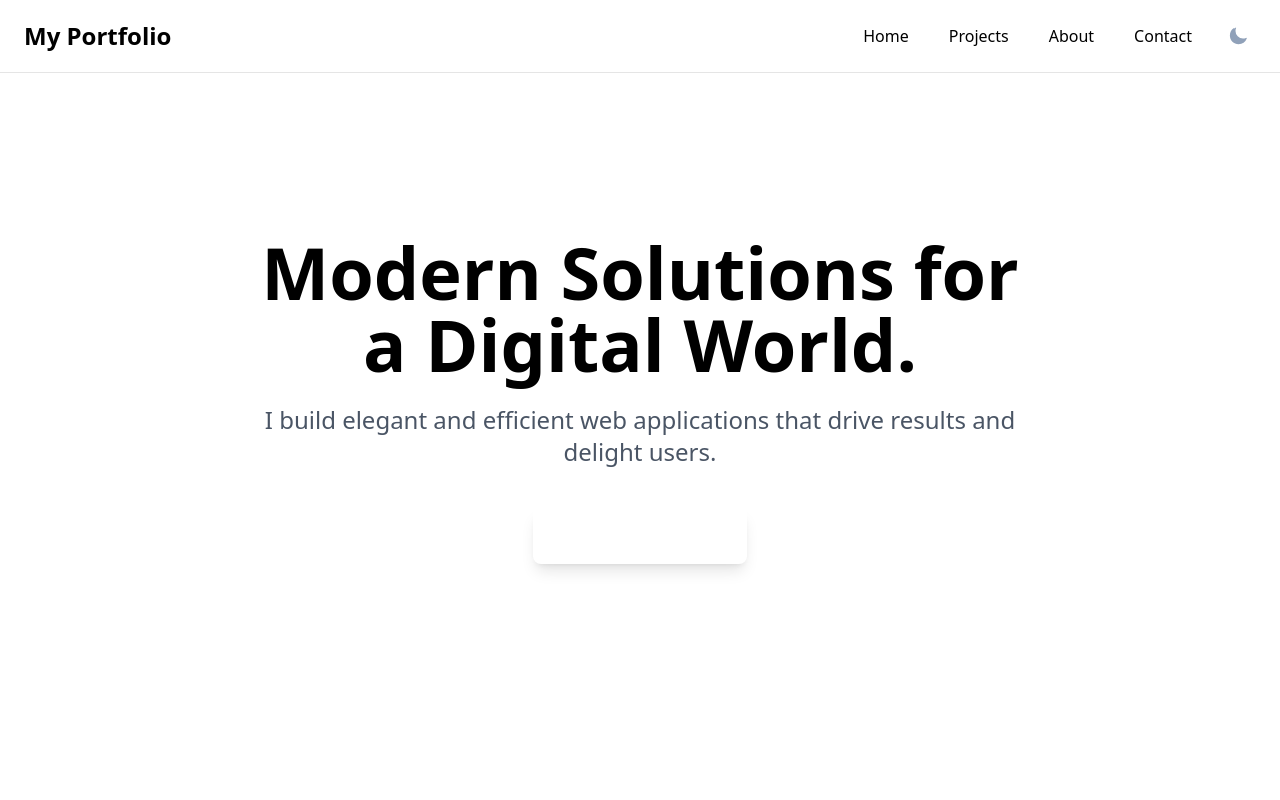
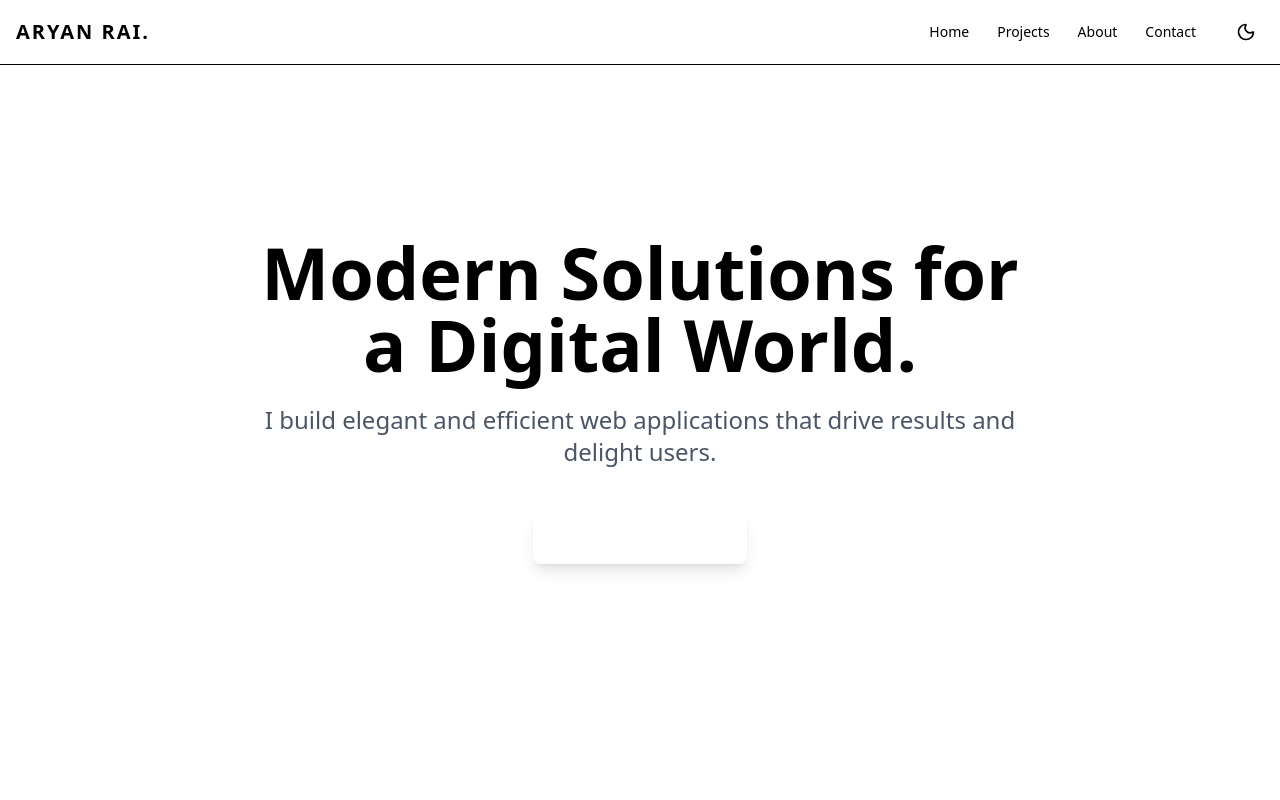
Before and after one commit to aryanX23/personal-portfolio, a Next.js app: page / in a window 1280 px wide. Shown: the top 800 px of the page. Built offline with nearby package versions, Linux system fonts and the light colour scheme.

Commit message:
improving base layer css and animations all over the project

```diff
--- a/package.json
+++ b/package.json
@@ -9,11 +9,14 @@
     "lint": "next lint"
   },
   "dependencies": {
+    "clsx": "^2.1.1",
     "framer-motion": "^12.18.1",
+    "lucide-react": "^0.515.0",
     "next": "15.3.3",
     "next-themes": "^0.4.6",
     "react": "^19.0.0",
-    "react-dom": "^19.0.0"
+    "react-dom": "^19.0.0",
+    "tailwind-merge": "^3.3.1"
   },
   "devDependencies": {
     "@eslint/eslintrc": "^3",
--- a/src/app/components/Header.tsx
+++ b/src/app/components/Header.tsx
@@ -1,153 +1,198 @@
 "use client";
 
 import Link from "next/link";
-import React, { useState, useEffect } from "react";
-import { motion, AnimatePresence } from "framer-motion"; // Import AnimatePresence
-import { useTheme } from "next-themes"; // Import useTheme
-
-// A simple sun and moon icon for the toggle
-const SunIcon = (props: React.SVGProps<SVGSVGElement>) => (
-	<svg
-		xmlns="http://www.w3.org/2000/svg"
-		viewBox="0 0 24 24"
-		fill="currentColor"
-		{...props}
-	>
-		<path d="M12 2.25a.75.75 0 01.75.75v2.25a.75.75 0 01-1.5 0V3a.75.75 0 01.75-.75zM7.5 12a4.5 4.5 0 119 0 4.5 4.5 0 01-9 0zM18.894 6.166a.75.75 0 00-1.06-1.06l-1.591 1.59a.75.75 0 101.06 1.061l1.591-1.59zM21.75 12a.75.75 0 01-.75.75h-2.25a.75.75 0 010-1.5H21a.75.75 0 01.75.75zM17.834 18.894a.75.75 0 001.06-1.06l-1.59-1.591a.75.75 0 10-1.061 1.06l1.59 1.591zM12 18a.75.75 0 01.75.75V21a.75.75 0 01-1.5 0v-2.25A.75.75 0 0112 18zM7.758 17.303a.75.75 0 00-1.061-1.06l-1.591 1.59a.75.75 0 001.06 1.061l1.591-1.59zM6 12a.75.75 0 01-.75.75H3a.75.75 0 010-1.5h2.25A.75.75 0 016 12zM6.166 7.758a.75.75 0 001.06-1.06L5.634 5.106a.75.75 0 00-1.06 1.06L6.166 7.758z" />
-	</svg>
-);
-
-const MoonIcon = (props: React.SVGProps<SVGSVGElement>) => (
-	<svg
-		xmlns="http://www.w3.org/2000/svg"
-		viewBox="0 0 24 24"
-		fill="currentColor"
-		{...props}
-	>
-		<path
-			fillRule="evenodd"
-			d="M9.528 1.718a.75.75 0 01.162.819A8.97 8.97 0 009 6a9 9 0 009 9 8.97 8.97 0 003.463-.69.75.75 0 01.981.98 10.503 10.503 0 01-9.694 6.46c-5.799 0-10.5-4.701-10.5-10.5 0-3.51 1.713-6.636 4.362-8.467a.75.75 0 01.819.162z"
-			clipRule="evenodd"
-		/>
-	</svg>
-);
-
-const MenuIcon = (props: React.SVGProps<SVGSVGElement>) => (
-  <svg xmlns="http://www.w3.org/2000/svg" fill="none" viewBox="0 0 24 24" strokeWidth={1.5} stroke="currentColor" {...props}>
-    <path strokeLinecap="round" strokeLinejoin="round" d="M3.75 6.75h16.5M3.75 12h16.5m-16.5 5.25h16.5" />
-  </svg>
-);
-
-const CloseIcon = (props: React.SVGProps<SVGSVGElement>) => (
-  <svg xmlns="http://www.w3.org/2000/svg" fill="none" viewBox="0 0 24 24" strokeWidth={1.5} stroke="currentColor" {...props}>
-    <path strokeLinecap="round" strokeLinejoin="round" d="M6 18L18 6M6 6l12 12" />
-  </svg>
-);
+import React, { useState, useEffect, useCallback, useMemo } from "react";
+import {
+	motion,
+	AnimatePresence,
+	useScroll,
+	useMotionValueEvent,
+} from "framer-motion";
+import { useTheme } from "next-themes";
+import { Sun, Moon, Menu, X } from "lucide-react";
 
 interface NavLinkProps {
 	href: string;
 	label: string;
-	onClick?: () => void; // Add onClick for closing mobile menu
+	isActive: boolean;
+	onClick?: () => void;
 }
 
-const NavLink: React.FC<NavLinkProps> = ({ href, label, onClick }) => { // Added onClick to props
-	const scrollToSection = (
-		e: React.MouseEvent<HTMLAnchorElement, MouseEvent>
-	) => {
+const NavLink: React.FC<NavLinkProps> = ({
+	href,
+	label,
+	isActive,
+	onClick,
+}) => {
+	const scrollToSection = (e: React.MouseEvent<HTMLAnchorElement>) => {
 		e.preventDefault();
-		const sectionId = href.substring(1); // Remove '#'
-		const section = document.getElementById(sectionId);
-		if (section) {
-			section.scrollIntoView({ behavior: "smooth" });
-		}
-		if (onClick) { // Call onClick if provided (for closing mobile menu)
-			onClick();
-		}
+		document
+			.getElementById(href.substring(1))
+			?.scrollIntoView({ behavior: "smooth" });
+		if (onClick) onClick();
 	};
 
 	return (
-		<motion.div
-			whileHover={{ y: -2, scale: 1.05 }}
-			whileTap={{ scale: 0.95 }}
-			className="inline-block"
-		>
+		<motion.li whileHover={{ y: -2 }} className="relative">
 			<Link
 				href={href}
 				onClick={scrollToSection}
-				className="px-3 py-2 text-foreground dark:text-dark-foreground hover:text-gray-600 dark:hover:text-gray-400 transition-colors block w-full text-center md:inline-block md:w-auto"
+				className="block px-3 py-2 text-sm font-medium transition-colors text-muted-foreground hover:text-foreground data-[active=true]:text-foreground"
+				data-active={isActive}
 			>
 				{label}
 			</Link>
-		</motion.div>
+			{isActive && (
+				<motion.div
+					className="absolute bottom-0.5 left-0 right-0 h-0.5 bg-primary"
+					layoutId="underline"
+					transition={{ type: "spring", stiffness: 380, damping: 30 }}
+				/>
+			)}
+		</motion.li>
 	);
 };
 
-const Header: React.FC = () => {
-	const [isMobileMenuOpen, setIsMobileMenuOpen] = useState(false); // State for mobile menu
+const ThemeToggle: React.FC = () => {
 	const { theme, setTheme } = useTheme();
 	const [mounted, setMounted] = useState(false);
+	useEffect(() => setMounted(true), []);
 
-	const toggleMobileMenu = () => {
-		setIsMobileMenuOpen(!isMobileMenuOpen);
-	};
+	if (!mounted) return <div className="w-9 h-9" />;
 
-	// useEffect to set mounted state
+	return (
+		<motion.button
+			onClick={() => setTheme(theme === "dark" ? "light" : "dark")}
+			className="relative flex items-center justify-center w-9 h-9 rounded-full hover:bg-accent transition-colors"
+			aria-label="Toggle theme"
+			whileTap={{ scale: 0.9 }}
+		>
+			<AnimatePresence mode="wait" initial={false}>
+				<motion.div
+					key={theme}
+					initial={{ y: -20, opacity: 0, rotate: -90 }}
+					animate={{ y: 0, opacity: 1, rotate: 0 }}
+					exit={{ y: 20, opacity: 0, rotate: 90 }}
+					transition={{ duration: 0.25 }}
+					className="absolute"
+				>
+					{theme === "dark" ? (
+						<Sun className="w-5 h-5 text-primary" />
+					) : (
+						<Moon className="w-5 h-5 text-primary" />
+					)}
+				</motion.div>
+			</AnimatePresence>
+		</motion.button>
+	);
+};
+
+// --- Main Header Component ---
+
+const Header: React.FC = () => {
+	const [isMobileMenuOpen, setIsMobileMenuOpen] = useState(false);
+	const [activeSection, setActiveSection] = useState("hero");
+	const [hidden, setHidden] = useState(false);
+	const { scrollY } = useScroll();
+
+	useMotionValueEvent(scrollY, "change", (latest) => {
+		const previous = scrollY.getPrevious();
+		if (previous !== undefined && latest > previous && latest > 150) {
+			setHidden(true);
+			setIsMobileMenuOpen(false); // Close mobile menu on scroll
+		} else {
+			setHidden(false);
+		}
+	});
+
+	const navLinks = useMemo(
+		() => [
+			{ id: "hero", label: "Home" },
+			{ id: "projects", label: "Projects" },
+			{ id: "about", label: "About" },
+			{ id: "contact", label: "Contact" },
+		],
+		[]
+	);
+
+	const handleScroll = useCallback(() => {
+		const scrollPosition = window.scrollY + window.innerHeight / 2;
+		for (const link of navLinks) {
+			const section = document.getElementById(link.id);
+			if (
+				section &&
+				section.offsetTop <= scrollPosition &&
+				section.offsetTop + section.offsetHeight > scrollPosition
+			) {
+				setActiveSection(section.id);
+				break;
+			}
+		}
+	}, [navLinks]);
+
 	useEffect(() => {
-		setMounted(true);
-	}, []);
-
-	// Removed isScrolled state and useEffect for scroll handling
-
-	const navLinks: NavLinkProps[] = [
-		{ href: "#hero", label: "Home" },
-		{ href: "#projects", label: "Projects" },
-		{ href: "#about", label: "About" },
-		{ href: "#contact", label: "Contact" },
-	];
+		window.addEventListener("scroll", handleScroll, { passive: true });
+		return () => window.removeEventListener("scroll", handleScroll);
+	}, [handleScroll]);
 
 	return (
 		<motion.header
-			initial={{ y: -100 }}
-			animate={{ y: 0 }}
-			transition={{ duration: 0.5 }}
-			className="fixed top-0 left-0 right-0 z-50 bg-white/80 dark:bg-black/30 backdrop-blur-lg border-b border-black/10 dark:border-white/10" // Glassmorphic effect for both themes
+			variants={{ visible: { y: 0 }, hidden: { y: "-100%" } }}
+			animate={hidden ? "hidden" : "visible"}
+			transition={{ duration: 0.35, ease: "easeInOut" }}
+			className="fixed top-0 left-0 right-0 z-50 bg-background/80 backdrop-blur-md border-b border-border"
 		>
-			<nav className="container mx-auto px-6 py-4 flex justify-between items-center">
-				<Link href="/" className="text-2xl font-bold text-foreground dark:text-dark-foreground">
-					My Portfolio
-				</Link>
-				<div className="hidden md:flex items-center space-x-4">
+			<nav className="container mx-auto px-4 h-16 flex justify-between items-center">
+				<motion.div whileHover={{ scale: 1.05 }}>
+					<Link
+						href="#hero"
+						onClick={(e) => {
+							e.preventDefault();
+							document
+								.getElementById("hero")
+								?.scrollIntoView({ behavior: "smooth" });
+						}}
+						className="text-xl font-bold font-display text-foreground uppercase tracking-widest"
+					>
+						Aryan Rai.
+					</Link>
+				</motion.div>
+
+				{/* Desktop Navigation */}
+				<ul className="hidden md:flex items-center gap-x-1">
 					{navLinks.map((link) => (
-						<NavLink key={link.href} href={link.href} label={link.label} />
+						<NavLink
+							key={link.id}
+							href={`#${link.id}`}
+							label={link.label}
+							isActive={activeSection === link.id}
+						/>
 					))}
-					{/* Theme Toggle Button */}
-					{mounted && (
-						<motion.button
-							onClick={() => setTheme(theme === "dark" ? "light" : "dark")}
-							className="p-2 rounded-md text-foreground dark:text-dark-foreground hover:bg-black/5 dark:hover:bg-white/10 transition-colors focus:outline-none" // Adjusted hover for glassmorphism
-							aria-label="Toggle theme"
-							whileHover={{ scale: 1.1, rotate: theme === "dark" ? 15 : -15 }}
-							whileTap={{ scale: 0.9 }}
-						>
-							{theme === "dark" ? (
-								<SunIcon className="w-5 h-5 text-yellow-400" />
-							) : (
-								<MoonIcon className="w-5 h-5 text-slate-400" />
-							)}
-						</motion.button>
-					)}
-				</div>
-				{/* Mobile menu button */}
-				<div className="md:hidden">
+					<li className="ml-4">
+						<ThemeToggle />
+					</li>
+				</ul>
+
+				{/* Mobile Navigation Toggle */}
+				<div className="md:hidden flex items-center">
+					<ThemeToggle />
 					<motion.button
-            onClick={toggleMobileMenu}
-            className="text-foreground dark:text-dark-foreground focus:outline-none p-2"
-            aria-label="Toggle mobile menu"
-            aria-expanded={isMobileMenuOpen} // Add aria-expanded
-            whileHover={{ scale: 1.1 }}
-            whileTap={{ scale: 0.9 }}
-          >
-						{isMobileMenuOpen ? <CloseIcon className="w-6 h-6" /> : <MenuIcon className="w-6 h-6" />}
+						onClick={() => setIsMobileMenuOpen(!isMobileMenuOpen)}
+						className="ml-2 relative w-9 h-9 text-foreground z-10"
+						aria-label="Toggle mobile menu"
+					>
+						<AnimatePresence initial={false} mode="wait">
+							<motion.div
+								key={isMobileMenuOpen ? "close" : "menu"}
+								initial={{ rotate: 180, opacity: 0, y: -10 }}
+								animate={{ rotate: 0, opacity: 1, y: 0 }}
+								exit={{ rotate: -180, opacity: 0, y: -10 }}
+								transition={{ duration: 0.25 }}
+								className="absolute inset-0 flex items-center justify-center"
+							>
+								{isMobileMenuOpen ? <X size={24} /> : <Menu size={24} />}
+							</motion.div>
+						</AnimatePresence>
 					</motion.button>
 				</div>
 			</nav>
@@ -156,25 +201,34 @@ const Header: React.FC = () => {
 			<AnimatePresence>
 				{isMobileMenuOpen && (
 					<motion.div
-						initial={{ opacity: 0, y: -50 }}
-						animate={{ opacity: 1, y: 0 }}
-						exit={{ opacity: 0, y: -50 }}
-						transition={{ duration: 0.3, ease: "easeInOut" }}
-						className="md:hidden absolute top-full left-0 right-0 bg-white/90 dark:bg-black/50 backdrop-blur-md shadow-lg py-4 border-t border-black/10 dark:border-white/10" // Glassmorphic mobile menu for both themes
-            // Ensure this panel is below the main header content if header has a solid bg when scrolled
-            style={{ zIndex: 40 }} // Lower z-index than header's z-50
+						variants={{
+							open: {
+								opacity: 1,
+								height: "auto",
+								transition: { staggerChildren: 0.07, delayChildren: 0.2 },
+							},
+							closed: {
+								opacity: 0,
+								height: 0,
+								transition: { staggerChildren: 0.05, staggerDirection: -1 },
+							},
+						}}
+						initial="closed"
+						animate="open"
+						exit="closed"
+						className="md:hidden absolute top-full left-0 right-0 bg-background/95 backdrop-blur-lg border-t border-border"
 					>
-						<div className="container mx-auto px-6 flex flex-col items-center space-y-4">
+						<ul className="container mx-auto px-4 py-4 flex flex-col items-center">
 							{navLinks.map((link) => (
 								<NavLink
-									key={`mobile-${link.href}`}
-									href={link.href}
+									key={`mobile-${link.id}`}
+									href={`#${link.id}`}
 									label={link.label}
-									onClick={toggleMobileMenu} // Close menu on link click
+									isActive={activeSection === link.id}
+									onClick={() => setIsMobileMenuOpen(false)}
 								/>
 							))}
-              {/* Optional: Mobile theme toggle can be added here too, ensure styling matches */}
-						</div>
+						</ul>
 					</motion.div>
 				)}
 			</AnimatePresence>
--- a/src/app/components/PageTransitionWrapper.tsx
+++ b/src/app/components/PageTransitionWrapper.tsx
@@ -5,15 +5,23 @@ import { motion, AnimatePresence, Transition } from "framer-motion";
 import { usePathname } from "next/navigation";
 
 const pageVariants = {
-  initial: { opacity: 0, x: "-200px" },
-  in: { opacity: 1, x: 0 },
-  out: { opacity: 0, x: "200px" },
+	initial: {
+		opacity: 0,
+		y: 15,
+	},
+	in: {
+		opacity: 1,
+		y: 0,
+	},
+	out: {
+		opacity: 0,
+		y: -15,
+	},
 };
 
-// If "anticipate" causes issues, we'll change it back to "easeOut"
 const pageTransition: Transition = {
 	type: "tween",
-  ease: "anticipate",
+	ease: "easeInOut",
 	duration: 0.5,
 };
 
@@ -33,7 +41,6 @@ export default function PageTransitionWrapper({ children }: PageTransitionWrappe
 				exit="out"
 				variants={pageVariants}
 				transition={pageTransition}
-        style={{ minHeight: 'inherit' }} // To ensure wrapper takes height if children are positioned absolutely during transition
 			>
 				{children}
 			</motion.div>
--- a/src/app/globals.css
+++ b/src/app/globals.css
@@ -1,36 +1 @@
-/* app/globals.css */
-
 @import "tailwindcss";
-
-/*
-  Base body styles will now be primarily handled by applying Tailwind classes
-  to the <body> tag in your layout.tsx, e.g.,
-  <body class="bg-background text-foreground dark:bg-dark-background dark:text-dark-foreground font-sans">
-  This ensures Tailwind's dark mode variants work correctly.
-*/
-
-/* You can add other global styles or custom @apply utilities below */
-
-/* If you still need global CSS variables for very specific cases not covered by Tailwind theme,
-   you can define them here. However, prefer using Tailwind's theme directly.
-   Example:
-   :root {
-     --custom-legacy-spacing: 1.23rem;
-   }
-   .dark:root {
-     --custom-legacy-spacing-dark: 1.25rem;
-   }
-*/
-
-/* Ensure your base font is set up. Tailwind's preflight handles much of this,
-   but you can reinforce it or set defaults if needed.
-   The font-family is already set in tailwind.config.ts (theme.fontFamily.sans)
-   and should be applied via a class like `font-sans` on the body.
-*/
-body {
-  /* Other global body styles that are hard to achieve with utility classes can go here,
-     but aim to keep this minimal.
-     The font-family is applied via `font-sans` class on the body in layout.tsx.
-     Background and foreground colors are also applied via classes in layout.tsx.
-  */
-}
--- a/src/app/layout.tsx
+++ b/src/app/layout.tsx
@@ -1,25 +1,33 @@
-import type { Metadata, Viewport } from "next"; // Import Viewport
-import { Manrope } from "next/font/google"; // Using Manrope font
+import type { Metadata, Viewport } from "next";
+// 1. Import Bodoni_Moda instead of Playfair_Display
+import { Manrope, Bodoni_Moda } from "next/font/google";
 import "./globals.css";
-import { ThemeProvider } from "./components/ThemeProvider"; // Import ThemeProvider
-import PageTransitionWrapper from "./components/PageTransitionWrapper"; // Import the new wrapper
+import { ThemeProvider } from "./components/ThemeProvider";
+import PageTransitionWrapper from "./components/PageTransitionWrapper";
 
-const manrope = Manrope({ // Changed from Inter to Manrope
+// Your existing Manrope font setup
+const manrope = Manrope({
 	subsets: ["latin"],
-  variable: "--font-manrope", // Define a CSS variable for the font
-  weight: ['300', '400', '500', '600', '700'] // Specify available weights
+	variable: "--font-manrope",
+	weight: ["300", "400", "500", "600", "700"],
+});
+
+// 2. Add the setup for the new Bodoni Moda font
+const bordoni = Bodoni_Moda({
+	subsets: ["latin"],
+	variable: "--font-bordoni", // A new variable for the font
+	weight: ["400", "700"],
 });
 
 export const metadata: Metadata = {
-  title: "My Personal Portfolio",
+	title: "Aryan Rai's Portfolio", // Updated title
 	description: "A showcase of my projects and skills.",
 };
 
-// Define viewport settings including themeColor
 export const viewport: Viewport = {
 	themeColor: [
-    { media: "(prefers-color-scheme: light)", color: "#F9FAFB" }, // Updated to match new light background
-    { media: "(prefers-color-scheme: dark)", color: "#000000" },  // Updated to match new dark.background
+		{ media: "(prefers-color-scheme: light)", color: "#FAFAFA" },
+		{ media: "(prefers-color-scheme: dark)", color: "#0A0A0A" },
 	],
 };
 
@@ -29,16 +37,20 @@ export default function RootLayout({
 	children: React.ReactNode;
 }>) {
 	return (
-    <html lang="en" className={manrope.variable} suppressHydrationWarning>{/* Use manrope variable */}<body className="antialiased font-sans bg-background text-foreground dark:bg-dark-background dark:text-dark-foreground">
+		// 3. Add the new font variable to the <html> tag
+		<html
+			lang="en"
+			className={`${manrope.variable} ${bordoni.variable}`}
+			suppressHydrationWarning
+		>
+			<body className="antialiased font-sans bg-background text-foreground">
 				<ThemeProvider
 					attribute="class"
 					defaultTheme="system"
 					enableSystem
-          disableTransitionOnChange
+					disableTransitionOnChange={false}
 				>
-          <PageTransitionWrapper>
-            {children}
-          </PageTransitionWrapper>
+					<PageTransitionWrapper>{children}</PageTransitionWrapper>
 				</ThemeProvider>
 			</body>
 		</html>
```
Also changed, not shown: src/lib/utils.ts (added, +7 -0 lines), 1 other file (tests, documents, lock files or other folders). Lines whose indentation alone changed are shown as unchanged.
